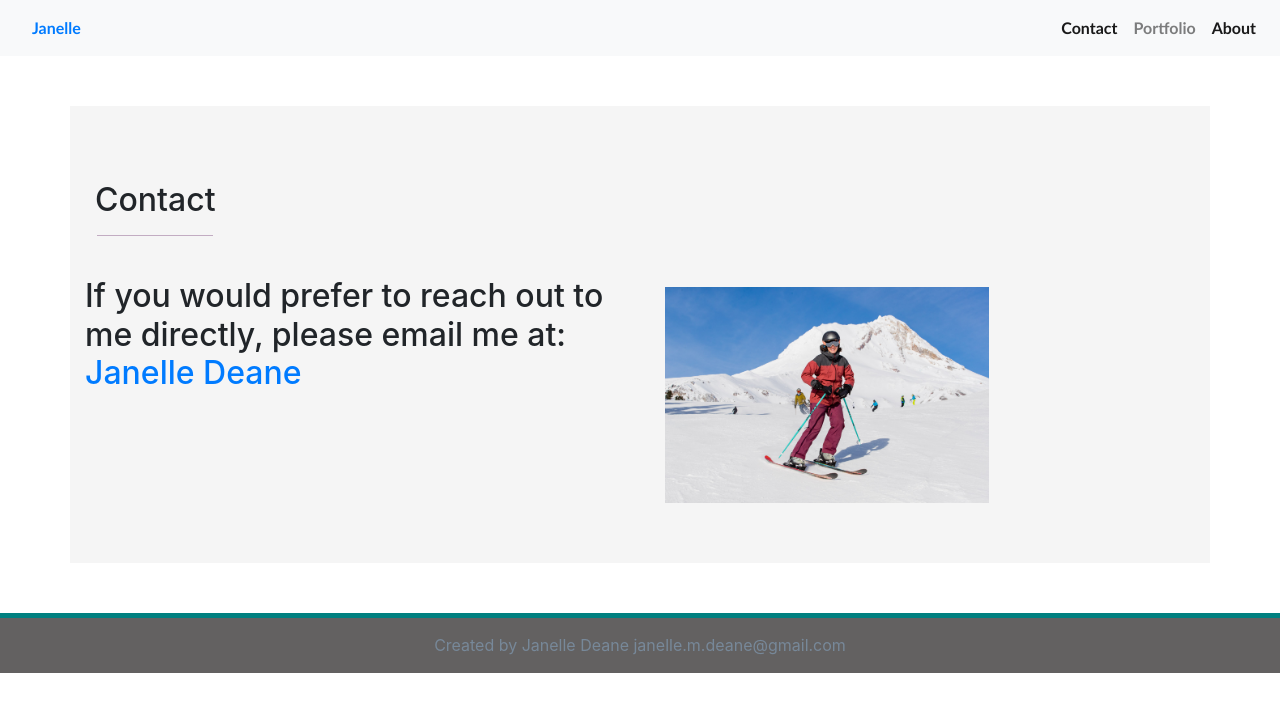
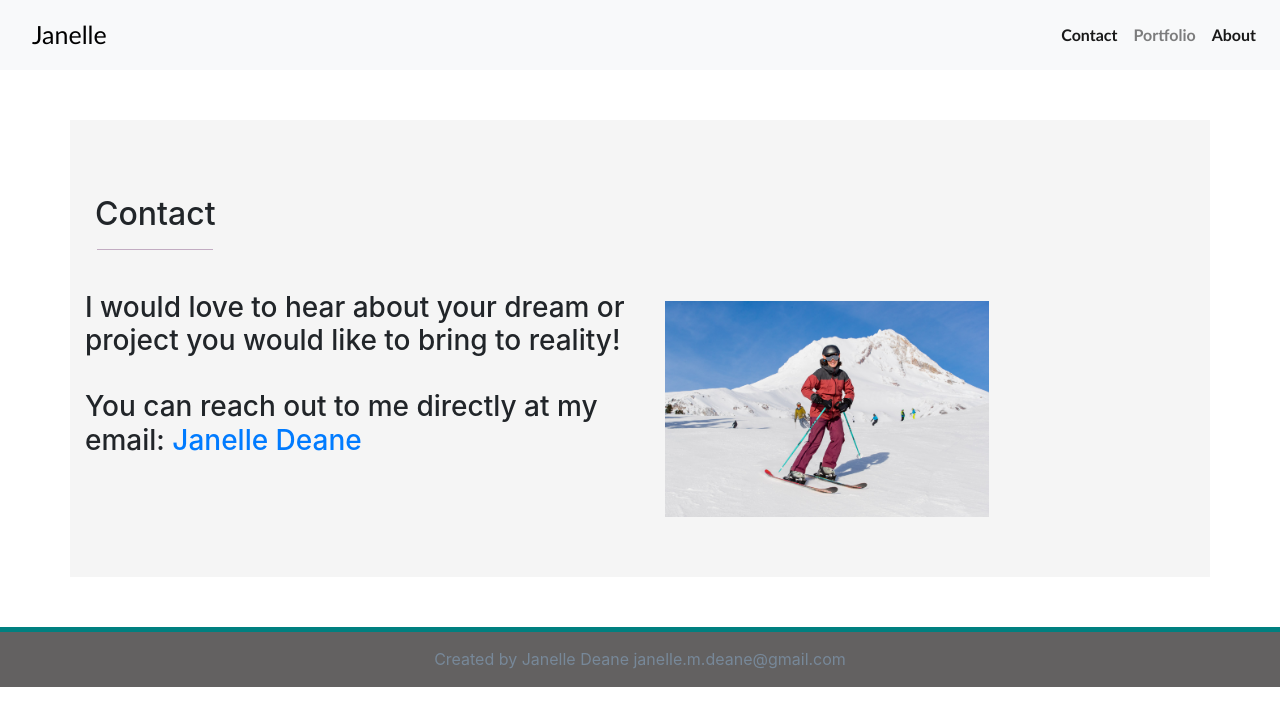
Before and after one commit to janelle-deane/jd-react-portfolio, a React (Create React App) app: page /contact in a window 1280 px wide. Shown: the top 726 px of the page. Built offline with nearby package versions, Linux system fonts and the light colour scheme.

Commit message:
added styling

```diff
--- a/src/components/NavBar/NavBar.css
+++ b/src/components/NavBar/NavBar.css
@@ -4,3 +4,9 @@
     font-weight: bolder;
     width: 100%;
 }
+
+#Janelle-tag{
+    color:black;
+    font-size: 25px;
+    font-weight: lighter;
+}
--- a/src/components/NavBar/NavBar.js
+++ b/src/components/NavBar/NavBar.js
@@ -6,7 +6,7 @@ export default function NavBar() {
     return (
         <div className="NavBar" id ="NavBar">
             <nav className="navbar navbar-expand-lg navbar-light bg-light">
-                <Link to="/" className={location.pathname === "/" ? "nav-link active" : "nav-link"}>
+                <Link to="/" className={location.pathname === "/" ? "nav-link active" : "nav-link"}id ="Janelle-tag">
                     Janelle
                 </Link>
                 <button className="navbar-toggler" type="button" data-toggle="collapse" data-target="#navbarNav" aria-controls="navbarNav" aria-expanded="false" aria-label="Toggle navigation">
--- a/src/components/Pages/Contact/Contact.js
+++ b/src/components/Pages/Contact/Contact.js
@@ -15,7 +15,9 @@ export default function Contact() {
 
                 <div className="row">
                     <div className="col-md-6">
-                        <h2>If you would prefer to reach out to me directly, please email me at:<a href="mailto:janelle.m.deane@gmail.com"> Janelle Deane</a> </h2>
+                    <h3>I would love to hear about your dream or project you would like to bring to reality!</h3>
+                        <br />
+                        <h3>You can reach out to me directly at my email:<a href="mailto:janelle.m.deane@gmail.com"> Janelle Deane</a> </h3>
                         <br />
                     </div>
                     <div className="col-md-6">
```
